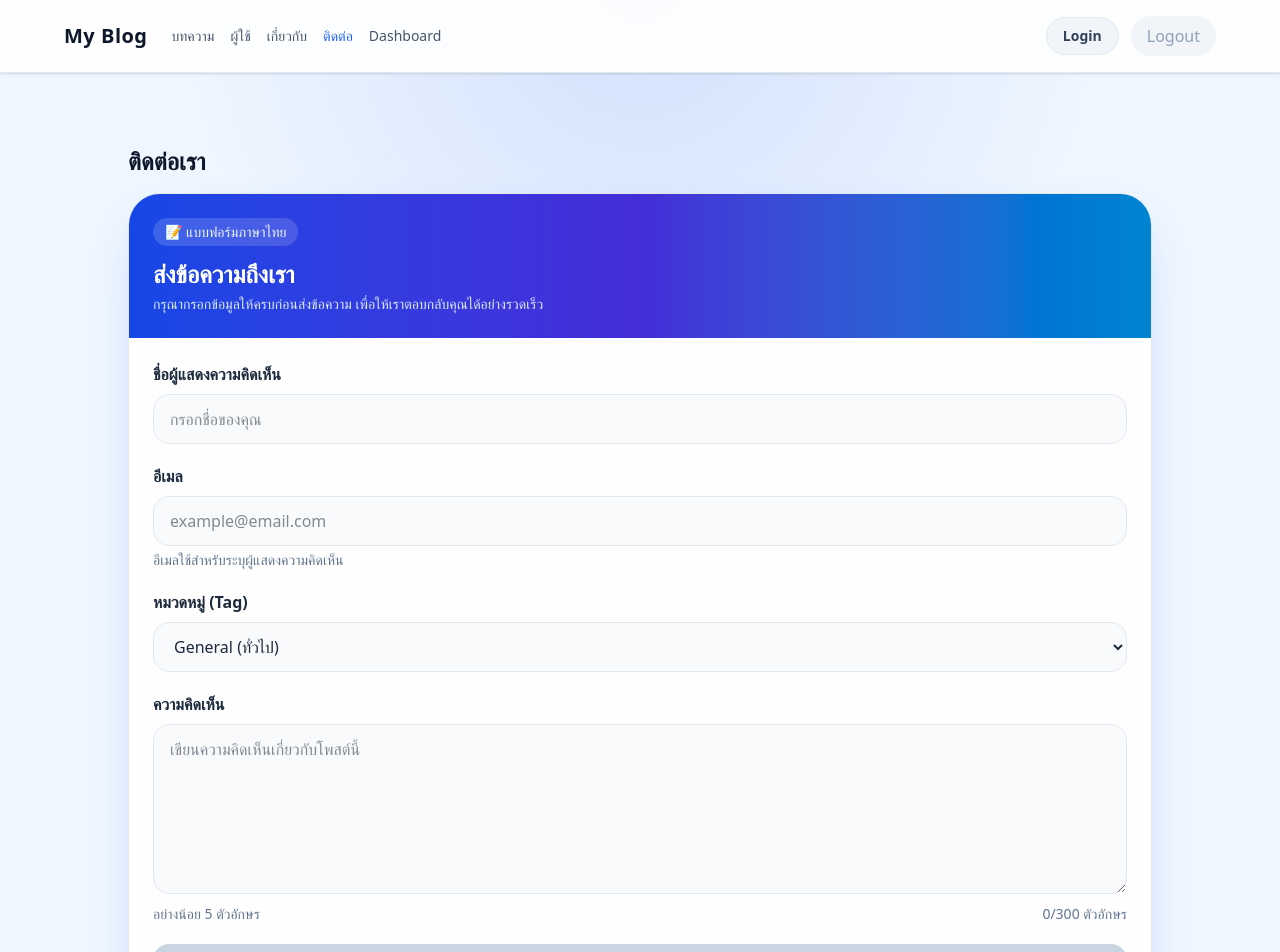
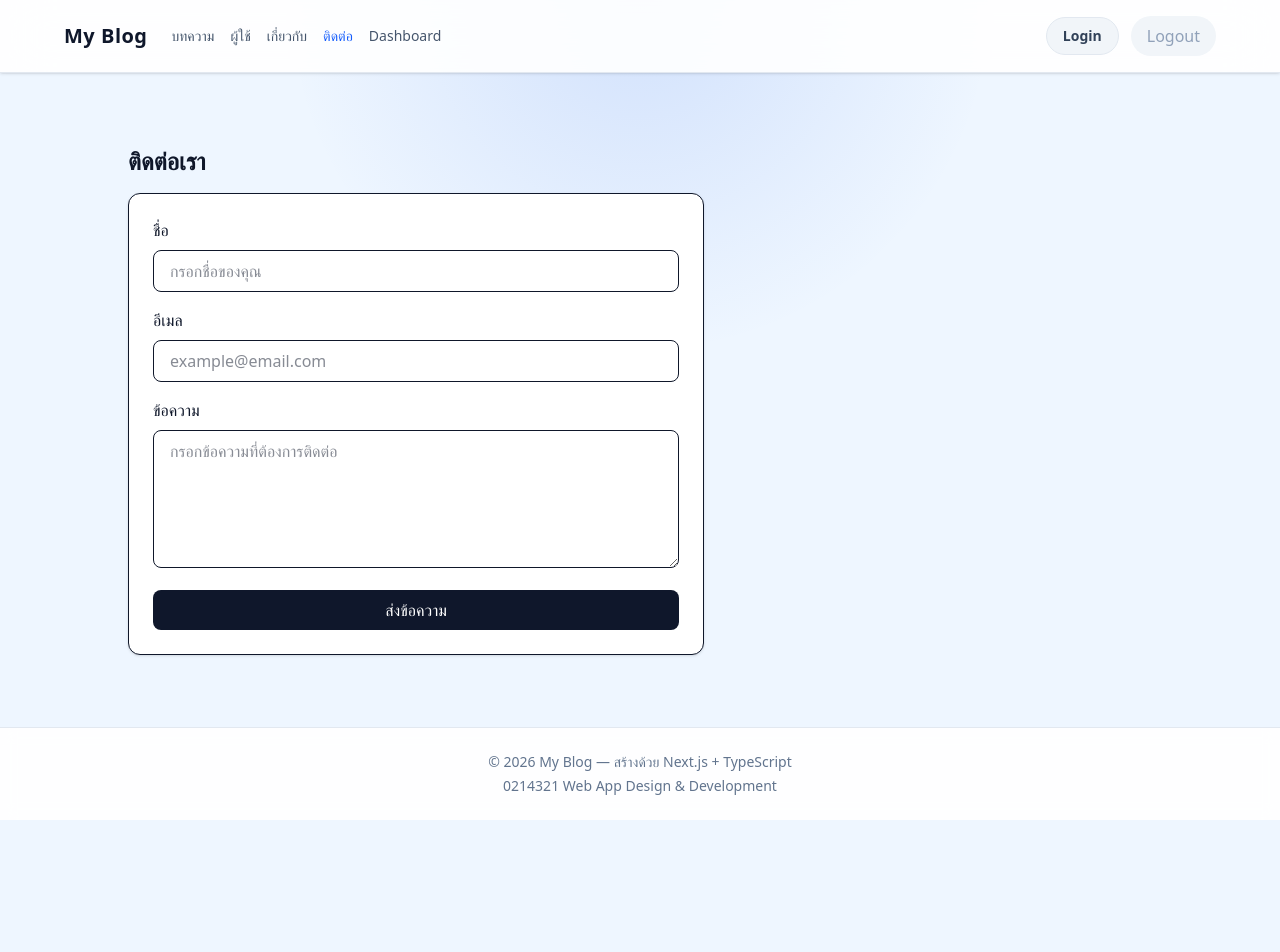
Before and after one commit to aratdapirasor-collab/lab7_form_103, a Next.js app: page /contact in a window 1280 px wide. Shown: the top 952 px of the page. After the commit the page ends 820 px from the top, so only its background shows below. Built offline with nearby package versions, Linux system fonts and the light colour scheme.

Commit message:
feat: add contact form

```diff
--- a/app/contact/page.tsx
+++ b/app/contact/page.tsx
@@ -1,9 +1,9 @@
-import ContactForm from '@/components/ContactForm';
+import ContactForm from "@/components/ContactForm";
 
 export default function ContactPage() {
   return (
     <main className="p-8">
-      <h1 className="text-2xl font-bold mb-4">
+      <h1 className="mb-4 text-2xl font-bold">
         ติดต่อเรา
       </h1>
 
--- a/components/ContactForm.tsx
+++ b/components/ContactForm.tsx
@@ -1,346 +1,117 @@
-'use client';
 
-import { useState } from 'react';
+"use client";
 
-interface CommentFormProps {
-  onCommentAdded?: () => void;
-}
+import { useState } from "react";
 
-type FormStatus =
-  | 'idle'
-  | 'sending'
-  | 'success'
-  | 'error';
+export default function ContactForm() {
+  const [name, setName] = useState("");
+  const [email, setEmail] = useState("");
+  const [content, setContent] = useState("");
+  const [message, setMessage] = useState("");
 
-export default function CommentForm({
-  onCommentAdded,
-}: CommentFormProps) {
-  const [name, setName] = useState('');
-  const [email, setEmail] = useState('');
-  const [tag, setTag] = useState('General');
-  const [content, setContent] = useState('');
-  const [error, setError] = useState('');
-  const [status, setStatus] =
-    useState<FormStatus>('idle');
-
-  // ตรวจสอบชื่อ
-  const nameValid =
-    name.trim().length >= 2;
-
-  // ตรวจสอบอีเมล
-  const emailValid =
-    email.includes('@') &&
-    email.includes('.') &&
-    email.trim().length >= 5;
-
-  // ตรวจสอบข้อความ
-  const contentValid =
-    content.trim().length >= 5 &&
-    content.trim().length <= 300;
-
-  // ตรวจสอบข้อมูลทั้งหมด
-  const isValid =
-    nameValid &&
-    emailValid &&
-    contentValid;
-
-  // Validation
-  function validate() {
-    if (!nameValid) {
-      return 'กรุณากรอกชื่ออย่างน้อย 2 ตัวอักษร';
-    }
-
-    if (!emailValid) {
-      return 'กรุณากรอกอีเมลให้ถูกต้อง';
-    }
-
-    if (content.trim().length < 5) {
-      return 'ความคิดเห็นต้องมีอย่างน้อย 5 ตัวอักษร';
-    }
-
-    if (content.trim().length > 300) {
-      return 'ความคิดเห็นต้องไม่เกิน 300 ตัวอักษร';
-    }
-
-    return '';
-  }
-
-  // Reset สถานะเมื่อผู้ใช้แก้ไขข้อมูล
-  function resetStatus() {
-    setError('');
-    setStatus('idle');
-  }
-
-  // ส่งข้อมูล
-  async function handleSubmit(
-    e: React.FormEvent<HTMLFormElement>
-  ) {
+  async function handleSubmit(e: React.FormEvent<HTMLFormElement>) {
     e.preventDefault();
 
-    const validationError = validate();
-
-    if (validationError) {
-      setError(validationError);
-      setStatus('error');
+    if (name.trim().length < 2) {
+      setMessage("กรุณากรอกชื่ออย่างน้อย 2 ตัวอักษร");
       return;
     }
 
-    setError('');
-    setStatus('sending');
+    if (!email.includes("@") || !email.includes(".")) {
+      setMessage("กรุณากรอกอีเมลให้ถูกต้อง");
+      return;
+    }
+
+    if (content.trim().length < 5 || content.trim().length > 300) {
+      setMessage("ข้อความต้องมี 5-300 ตัวอักษร");
+      return;
+    }
 
     try {
-      const res = await fetch('/api/contact', {
-        method: 'POST',
+      const res = await fetch("/api/contact", {
+        method: "POST",
         headers: {
-          'Content-Type': 'application/json',
+          "Content-Type": "application/json",
         },
-
-        // ส่งเฉพาะข้อมูลที่ตรงกับ Prisma Message
         body: JSON.stringify({
-          name: name.trim(),
-          email: email.trim(),
-          message: content.trim(),
-          tag,
+          name,
+          email,
+          message: content,
         }),
       });
 
       const data = await res.json();
 
       if (!res.ok) {
-        setError(
-          data.error ?? 'ส่งความคิดเห็นไม่สำเร็จ'
-        );
-        setStatus('error');
+        setMessage(data.error || "ส่งข้อความไม่สำเร็จ");
         return;
       }
 
-      // สำเร็จ
-      setStatus('success');
-
-      // ล้างฟอร์ม
-      setName('');
-      setEmail('');
-      setTag('General');
-      setContent('');
-
-      // แจ้ง component แม่
-      onCommentAdded?.();
-
-    } catch (err) {
-      console.error('POST /api/contact error:', err);
-
-      setError(
-        'ไม่สามารถเชื่อมต่อกับ Server ได้'
-      );
-      setStatus('error');
+      setMessage("ส่งข้อความสำเร็จ!");
+      setName("");
+      setEmail("");
+      setContent("");
+    } catch {
+      setMessage("เกิดข้อผิดพลาดในการเชื่อมต่อ");
     }
   }
 
   return (
     <form
       onSubmit={handleSubmit}
-      className="overflow-hidden rounded-[2rem] border border-slate-200 bg-white/90 shadow-[0_22px_60px_-30px_rgba(37,99,235,0.45)] backdrop-blur-sm"
+      className="w-full max-w-xl rounded-xl border bg-white p-6 shadow"
     >
-      {/* Header */}
-      <div className="bg-gradient-to-r from-blue-700 via-indigo-700 to-sky-600 px-6 py-6 text-white">
-        <div className="inline-flex rounded-full bg-white/15 px-3 py-1 text-sm font-medium text-blue-50">
-          📝 แบบฟอร์มภาษาไทย
+      <div className="mb-4">
+        <label className="mb-2 block font-medium">
+          ชื่อ
+        </label>
+        <input
+          type="text"
+          value={name}
+          onChange={(e) => setName(e.target.value)}
+          className="w-full rounded-lg border px-4 py-2 outline-none"
+          placeholder="กรอกชื่อของคุณ"
+        />
       </div>
 
-        <h2 className="mt-3 text-2xl font-semibold">
-          ส่งข้อความถึงเรา
-        </h2>
-
-        <p className="mt-1 text-sm text-blue-100">
-          กรุณากรอกข้อมูลให้ครบก่อนส่งข้อความ
-          เพื่อให้เราตอบกลับคุณได้อย่างรวดเร็ว
-        </p>
+      <div className="mb-4">
+        <label className="mb-2 block font-medium">
+          อีเมล
+        </label>
+        <input
+          type="email"
+          value={email}
+          onChange={(e) => setEmail(e.target.value)}
+          className="w-full rounded-lg border px-4 py-2 outline-none"
+          placeholder="example@email.com"
+        />
       </div>
 
-      {/* Form */}
-      <div className="space-y-5 p-6">
+      <div className="mb-4">
+        <label className="mb-2 block font-medium">
+          ข้อความ
+        </label>
+        <textarea
+          value={content}
+          onChange={(e) => setContent(e.target.value)}
+          rows={5}
+          className="w-full resize-y rounded-lg border px-4 py-2 outline-none"
+          placeholder="กรอกข้อความที่ต้องการติดต่อ"
+        />
+      </div>
 
-        {/* ชื่อ */}
-        <div>
-          <label
-            htmlFor="comment-name"
-            className="mb-2 block font-semibold text-slate-800"
-          >
-            ชื่อผู้แสดงความคิดเห็น
-          </label>
-
-          <input
-            id="comment-name"
-            type="text"
-            value={name}
-            onChange={(e) => {
-              setName(e.target.value);
-              resetStatus();
-            }}
-            placeholder="กรอกชื่อของคุณ"
-            className={`w-full rounded-2xl border bg-slate-50 px-4 py-3 outline-none transition focus:bg-white focus:ring-4 ${
-              name.length > 0 && !nameValid
-                ? 'border-red-400 focus:border-red-500 focus:ring-red-100'
-                : 'border-slate-200 focus:border-blue-500 focus:ring-blue-100'
-            }`}
-          />
-
-          {name.length > 0 && !nameValid && (
-            <p className="mt-1 text-sm text-red-600">
-              ชื่อต้องมีอย่างน้อย 2 ตัวอักษร
+      {message && (
+        <p className="mb-4 text-sm">
+          {message}
         </p>
       )}
-        </div>
 
-        {/* Email */}
-        <div>
-          <label
-            htmlFor="comment-email"
-            className="mb-2 block font-semibold text-slate-800"
-          >
-            อีเมล
-          </label>
-
-          <input
-            id="comment-email"
-            type="email"
-            value={email}
-            onChange={(e) => {
-              setEmail(e.target.value);
-              resetStatus();
-            }}
-            placeholder="example@email.com"
-            className={`w-full rounded-2xl border bg-slate-50 px-4 py-3 outline-none transition focus:bg-white focus:ring-4 ${
-              email.length > 0 && !emailValid
-                ? 'border-red-400 focus:border-red-500 focus:ring-red-100'
-                : 'border-slate-200 focus:border-blue-500 focus:ring-blue-100'
-            }`}
-          />
-
-          <div className="mt-1 flex items-center justify-between gap-3">
-            <p className="text-sm text-slate-500">
-              อีเมลใช้สำหรับระบุผู้แสดงความคิดเห็น
-            </p>
-
-            {email.length > 0 && (
-              <span
-                className={`text-sm font-medium ${
-                  emailValid
-                    ? 'text-green-600'
-                    : 'text-red-600'
-                }`}
-              >
-                {emailValid
-                  ? 'อีเมลถูกต้อง'
-                  : 'อีเมลไม่ถูกต้อง'}
-              </span>
-            )}
-          </div>
-        </div>
-
-        {/* Tag (หัวข้อ/หมวดหมู่) */}
-        <div>
-          <label
-            htmlFor="comment-tag"
-            className="mb-2 block font-semibold text-slate-800"
-          >
-            หมวดหมู่ (Tag)
-          </label>
-
-          <select
-            id="comment-tag"
-            value={tag}
-            onChange={(e) => {
-              setTag(e.target.value);
-              resetStatus();
-            }}
-            className="w-full rounded-2xl border border-slate-200 bg-slate-50 px-4 py-3 outline-none transition focus:border-blue-500 focus:bg-white focus:ring-4 focus:ring-blue-100 text-slate-800"
-          >
-            <option value="General">General (ทั่วไป)</option>
-            <option value="Question">Question (สอบถาม)</option>
-            <option value="Feedback">Feedback (ข้อเสนอแนะ)</option>
-            <option value="Bug Report">Bug Report (แจ้งปัญหา)</option>
-          </select>
-        </div>
-
-        {/* ข้อความ */}
-        <div>
-          <label
-            htmlFor="comment-content"
-            className="mb-2 block font-semibold text-slate-800"
-          >
-            ความคิดเห็น
-          </label>
-
-          <textarea
-            id="comment-content"
-            value={content}
-            onChange={(e) => {
-              setContent(e.target.value);
-              resetStatus();
-            }}
-            placeholder="เขียนความคิดเห็นเกี่ยวกับโพสต์นี้"
-            rows={6}
-            maxLength={300}
-            className={`w-full resize-y rounded-2xl border bg-slate-50 px-4 py-3 outline-none transition focus:bg-white focus:ring-4 ${
-              content.length > 0 && !contentValid
-                ? 'border-red-400 focus:border-red-500 focus:ring-red-100'
-                : 'border-slate-200 focus:border-blue-500 focus:ring-blue-100'
-            }`}
-          />
-
-          <div className="mt-1 flex items-center justify-between">
-            <p className="text-sm text-slate-500">
-              อย่างน้อย 5 ตัวอักษร
-            </p>
-
-            <p
-              className={`text-sm ${
-                content.length >= 280
-                  ? 'font-semibold text-orange-600'
-                  : 'text-slate-500'
-              }`}
-            >
-              {content.length}/300 ตัวอักษร
-            </p>
-          </div>
-        </div>
-
-        {/* Error */}
-        {error && (
-          <div
-            role="alert"
-            className="rounded-2xl border border-red-200 bg-red-50 px-4 py-3 text-red-700"
-          >
-            {error}
-          </div>
-        )}
-
-        {/* Success */}
-        {status === 'success' && (
-          <div className="rounded-2xl border border-green-200 bg-green-50 px-4 py-3 text-green-700">
-            ส่งข้อความสำเร็จแล้ว ขอบคุณที่ติดต่อเรา
-          </div>
-        )}
-
-        {/* Submit */}
       <button
         type="submit"
-          disabled={
-            !isValid ||
-            status === 'sending'
-          }
-          className={`w-full rounded-2xl px-5 py-3 font-semibold text-white transition ${
-            isValid && status !== 'sending'
-              ? 'bg-blue-600 shadow-md hover:-translate-y-0.5 hover:bg-blue-700 hover:shadow-lg'
-              : 'cursor-not-allowed bg-slate-300'
-          }`}
+        className="w-full rounded-lg bg-slate-900 px-4 py-2 font-semibold text-white transition hover:bg-slate-700"
       >
-          {status === 'sending'
-            ? 'กำลังส่งความคิดเห็น...'
-            : 'ส่งความคิดเห็น'}
+        ส่งข้อความ
       </button>
-      </div>
     </form>
   );
 }
```
Lines whose indentation alone changed are shown as unchanged.
